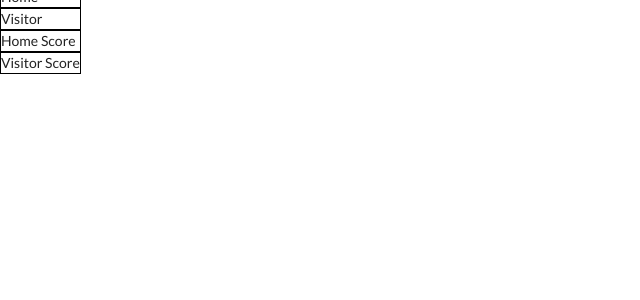
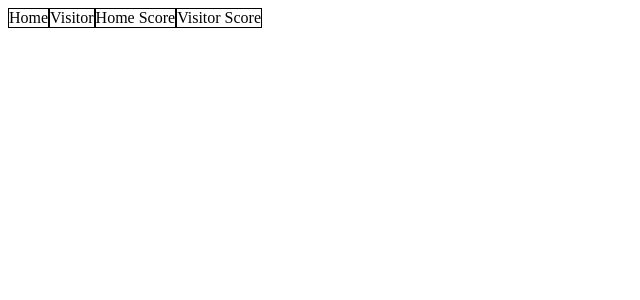
Before and after one commit to prifkind/box-scorer-v2, a React (Create React App) app: page / in a window 1280 px wide. Shown: the top 300 px of the page, without its empty margins (0-640 px from the left). Built offline with nearby package versions, Linux system fonts and the light colour scheme; no server answers.

Commit message:
Added style.css to SRC directory.  Commented out Semantic-UI library.  Added styling to Row component

```diff
--- a/package.json
+++ b/package.json
@@ -10,6 +10,7 @@
     "react": "^17.0.2",
     "react-dom": "^17.0.2",
     "react-scripts": "5.0.0",
+    "styled-components": "^5.3.3",
     "web-vitals": "^2.1.4"
   },
   "scripts": {
--- a/public/index.html
+++ b/public/index.html
@@ -1,7 +1,7 @@
 <!DOCTYPE html>
 <html lang="en">
   <head>
-    <link rel="stylesheet" href="https://cdnjs.cloudflare.com/ajax/libs/semantic-ui/2.4.1/semantic.min.css" />
+    <!-- <link rel="stylesheet" href="https://cdnjs.cloudflare.com/ajax/libs/semantic-ui/2.4.1/semantic.min.css" /> -->
     <meta charset="utf-8" />
     <link rel="icon" href="%PUBLIC_URL%/favicon.ico" />
     <meta name="viewport" content="width=device-width, initial-scale=1" />
--- a/src/Components/Grid.js
+++ b/src/Components/Grid.js
@@ -1,4 +1,5 @@
 import React, { useEffect } from "react";
+import "../styles.css";
 import Row from "./Row";
 
 const Grid = ({ querySubmit, games }) => {
@@ -24,9 +25,14 @@ const Grid = ({ querySubmit, games }) => {
   });
   return (
     <div>
-      <div className="ui grid">
-        <Row column1='Home' column2='Visitor' column3='Home Score' column4='Visitor Score' />
-        <div>{renderBox}</div>
+      <div>
+        <Row
+          column1="Home"
+          column2="Visitor"
+          column3="Home Score"
+          column4="Visitor Score"
+        />
+        {/* <div>{renderBox}</div> */}
       </div>
     </div>
   );
--- a/src/Components/Row.js
+++ b/src/Components/Row.js
@@ -1,25 +1,13 @@
 import React from "react";
+import "../styles.css";
 
 const Row = ({ column1, column2, column3, column4 }) => {
-  const styles = {
-    border: "1px solid black",
-  };
   return (
-    <div>
-      <div className="column">
-        <div style={styles}>{column1}</div>
-      </div>
-      <div className="column">
-        <div style={styles}>{column2}</div>
-      </div>
-      <div className="column">
-        <div style={styles}>{column3}</div>
-      </div>
-      <div className="column">
-        <div className="column" style={styles}>
-          {column4}
-        </div>
-      </div>
+    <div className="grid">
+      <div className="gridRow">{column1}</div>
+      <div className="gridRow">{column2}</div>
+      <div className="gridRow">{column3}</div>
+      <div className="gridRow">{column4}</div>
     </div>
   );
 };
--- /dev/null
+++ b/src/styles.css
@@ -0,0 +1,11 @@
+.grid {
+  display: flex;
+  flex-flow: row;
+  justify-content: flex-start;
+}
+
+
+.gridRow {
+  border: 1px solid black;
+
+}
```
Also changed, not shown: 1 other file (tests, documents, lock files or other folders).
